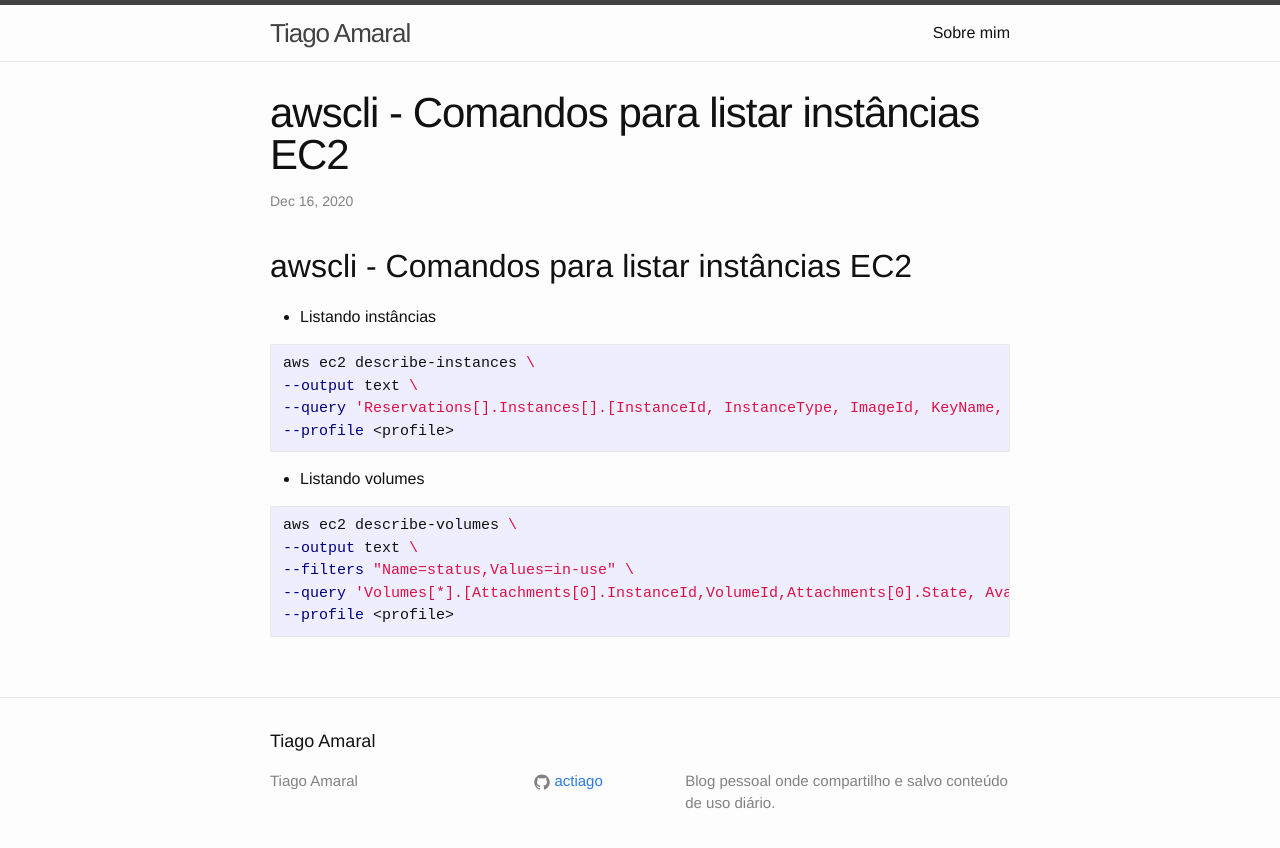
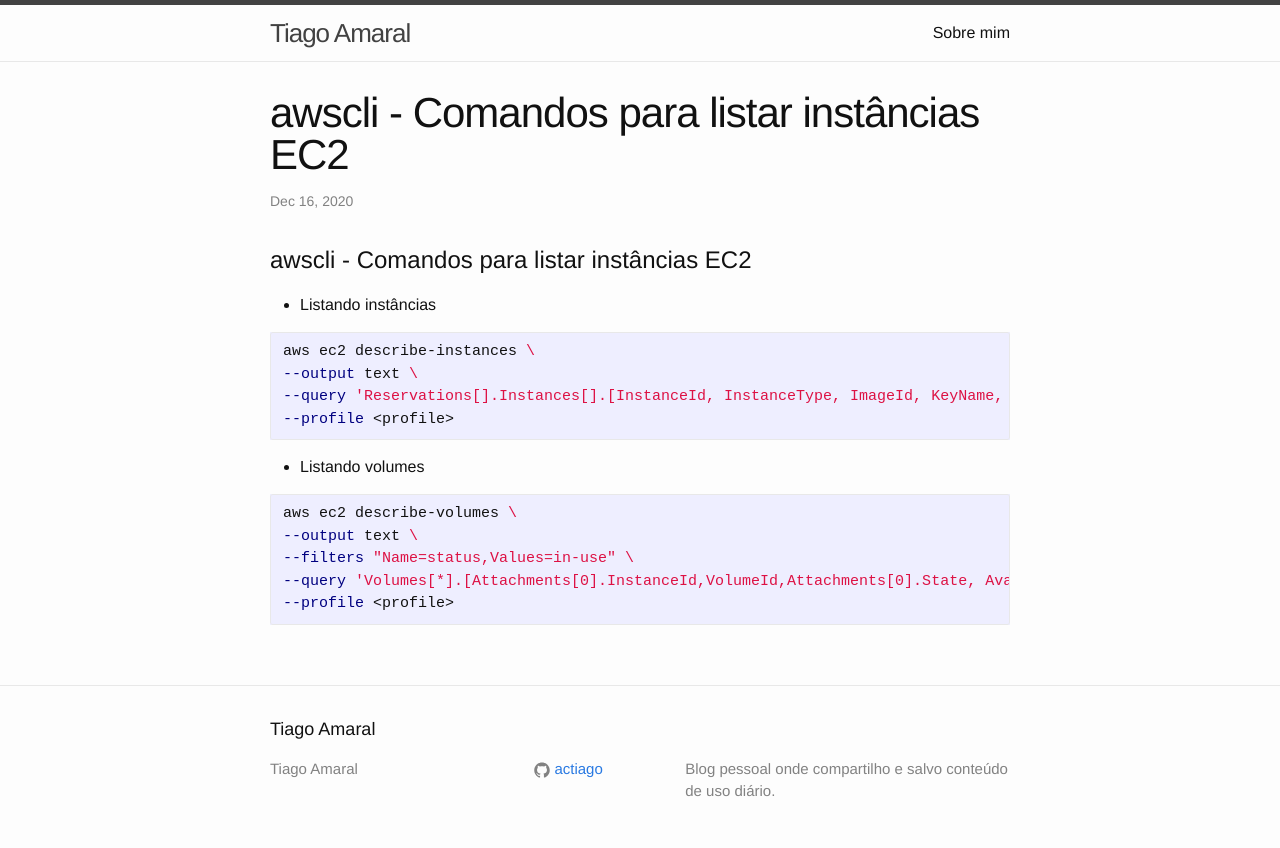
Before and after one commit to actiago/actiago.github.io, a Jekyll site: the page built from _posts/2020-12-16-aws-ec2-list.markdown, in a window 1280 px wide. Shown: the top 848 px of the page. Built offline with Jekyll 4.4.1, drawn with Linux system fonts in a browser that asks for light colours.

```diff
--- a/_posts/2020-12-16-aws-ec2-list.markdown
+++ b/_posts/2020-12-16-aws-ec2-list.markdown
@@ -5,7 +5,7 @@ date:   2020-12-16 17:31:39 -0300
 categories: blog
 ---
 
-## awscli - Comandos para listar instâncias EC2
+# awscli - Comandos para listar instâncias EC2
 
 
 - Listando instâncias
```
